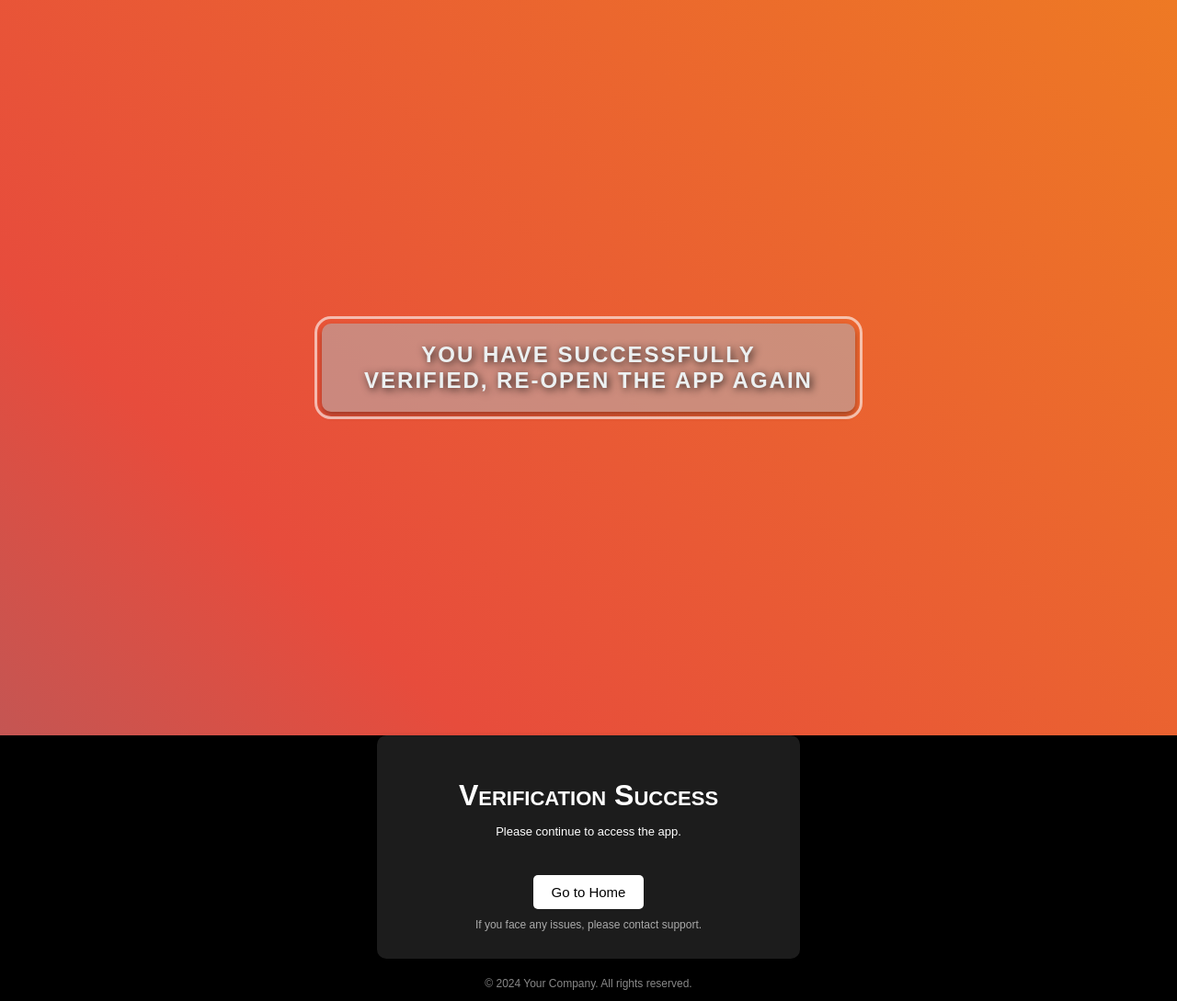
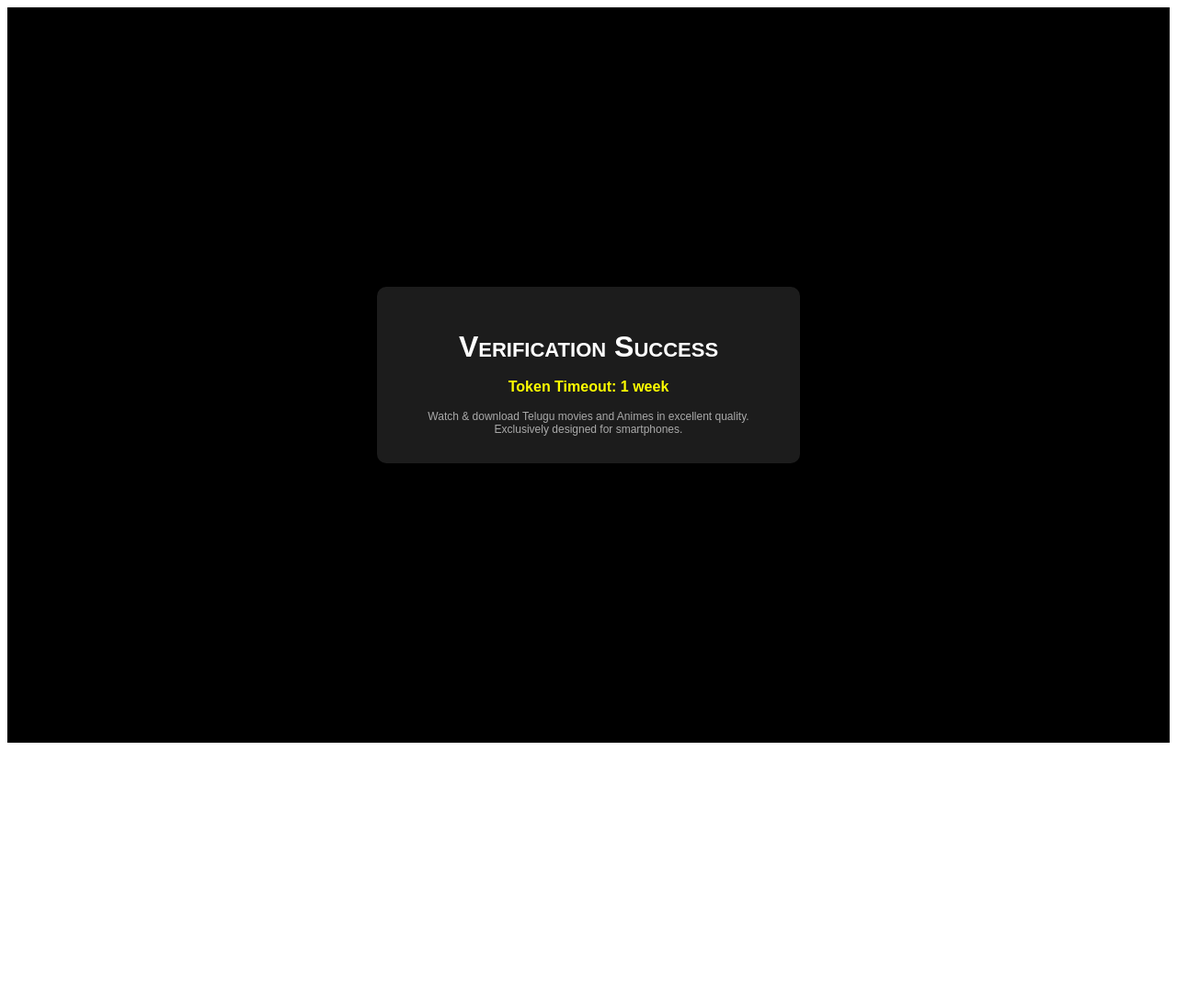
Before and after one commit to MadhanBlast/Page, a plain HTML site: page index.html in a window 1280 px wide. Shown: the whole page at 92% size. After the commit the page ends 816 px from the top, so only its background shows below. Drawn offline with Linux system fonts and the light colour scheme.

Commit message:
Update index.html

```diff
--- a/index.html
+++ b/index.html
@@ -3,69 +3,30 @@
 <head>
   <meta charset="UTF-8">
   <meta name="viewport" content="width=device-width, initial-scale=1.0">
-  <title>Verification Success</title>
+  <title>Verification</title>
   <style>
-    /* General Styles */
-    body, html {
-      margin: 0;
-      padding: 0;
-      height: 100%;
-      font-family: Arial, sans-serif;
-      background-color: #000;
-      color: #fff;
-    }
-
-    /* Centered Box with Gradient Background */
-    .centered-box {
-      display: flex;
-      justify-content: center;
-      align-items: center;
-      height: 100vh;
-      background: linear-gradient(45deg, #000000, #2980b9, #e74c3c, #f39c12);
-      background-size: 400% 400%;
-      animation: gradientAnimation 10s ease infinite;
-      text-align: center;
-    }
-
-    /* Rectangle Text Box */
-    .rectangle-textbox {
-      background-color: rgba(186, 172, 172, 0.6);
-      color: #ecf0f1;
-      font-size: 1.5rem;
-      font-weight: bold;
-      padding: 20px 40px;
-      border-radius: 10px;
-      box-shadow: 0 4px 6px rgba(0, 0, 0, 0.3);
-      text-transform: uppercase;
-      letter-spacing: 2px;
-      text-shadow: 2px 2px 8px rgba(0, 0, 0, 0.8);
-      outline: 3px solid rgba(255, 255, 255, 0.6);
-      outline-offset: 5px;
-      width: 60%;
-      max-width: 500px;
-      margin: 0 auto;
-    }
-
-    /* Verification Container */
-    .verificationContainer {
+    .verificationContainer-7 {
       display: flex;
       flex-direction: column;
       align-items: center;
       justify-content: center;
-      text-align: center;
-      width: 100%;
+      height: 100vh;
+      background-color: #000;
+      color: #fff;
+      font-family: Arial, sans-serif;
     }
 
-    .verificationBox {
+    .verificationBox-7 {
       background-color: #1c1c1c;
       padding: 20px 30px;
       border-radius: 10px;
-      width: 90%;
+      text-align: center;
+      width: 80%;
       max-width: 400px;
       box-shadow: 0 4px 8px rgba(0, 0, 0, 0.2);
     }
 
-    .logo h2 {
+    .logo-7 h2 {
       font-family: 'Poppins', sans-serif;
       font-size: 2rem;
       font-variant: small-caps;
@@ -73,41 +34,36 @@
       margin-bottom: 5px;
     }
 
-    .logo p {
+    .logo-7 p {
       font-size: 13px;
       margin-bottom: 20px;
     }
 
-    .enter {
-      font-size: 22px;
-      color: #000;
-      background-color: #ffeb3b;
-      display: inline-block;
-      padding: 10px 30px;
-      border-radius: 5px;
-      cursor: pointer;
-      margin: 20px 0;
-      transition: background-color 0.3s, transform 0.2s;
+    .yellow-text p {
+      color: #ffeb3b;
+      margin-bottom: 15px;
     }
 
-    .enter:hover {
-      background-color: #fbc02d;
-      transform: scale(1.05);
-    }
-
-    .description {
+    .description-7 {
       font-size: 12px;
       margin: 10px 0;
       color: #aaa;
     }
 
-    .error {
+    .description-6 {
+      font-size: 16px;
+      font-weight: 600;
+      margin: 10px 0;
+      color: yellow;
+    }
+
+    .error-7 {
       color: red;
       font-size: 14px;
       margin: 10px 0;
     }
 
-    .verifyButton {
+    .verifyButton-7 {
       background-color: white;
       color: #000;
       font-size: 15px;
@@ -119,62 +75,42 @@
       transition: background-color 0.3s;
     }
 
-    .verifyButton:hover {
-      background-color: #e0e0e0;
-    }
-
-    .verifyButton:disabled {
+    .verifyButton-7:disabled {
       background-color: #555;
       cursor: not-allowed;
     }
 
-    .footer {
+    .footer-7 {
       margin-top: 20px;
       color: #888;
       font-size: 12px;
     }
-
-    /* Keyframes for Gradient Animation */
-    @keyframes gradientAnimation {
-      0% { background-position: 0% 50%; }
-      50% { background-position: 100% 50%; }
-      100% { background-position: 0% 50%; }
-    }
-
-    /* Responsive Adjustments */
-    @media (max-width: 800px) {
-      .rectangle-textbox {
-        font-size: 1.1rem;
-        padding: 15px 30px;
-      }
-    }
-
-    @media (max-width: 600px) {
-      .centered-box {
-        background-size: 250% 100%;
-      }
-    }
   </style>
 </head>
 <body>
-  <!-- Main Centered Box -->
-  <div class="centered-box">
-    <div class="rectangle-textbox">
-      You have successfully verified, re-open the app again
+  <div class="verificationContainer-7">
+    <div class="verificationBox-7">
+      <div class="logo-7">
+        <h2>Verification Success</h2>
+
+      </div>
+
+
+      <div class="description-6">
+        <p>Token Timeout: 1 week</p>
+      </div>
+      <p class="description-7">
+        Watch & download Telugu movies and Animes in excellent quality. Exclusively
+        designed for smartphones.
+      </p>
     </div>
   </div>
 
-  <!-- Verification Section -->
-  <div class="verificationContainer">
-    <div class="verificationBox">
-      <div class="logo">
-        <h2>Verification Success</h2>
-        <p>Please continue to access the app.</p>
-      </div>
-      <button class="verifyButton">Go to Home</button>
-      <p class="description">If you face any issues, please contact support.</p>
-    </div>
-    <p class="footer">© 2024 Your Company. All rights reserved.</p>
-  </div>
+  <script>
+    function handleVerification() {
+      console.log("Verification triggered");
+      // Add verification logic here
+    }
+  </script>
 </body>
 </html>
```
